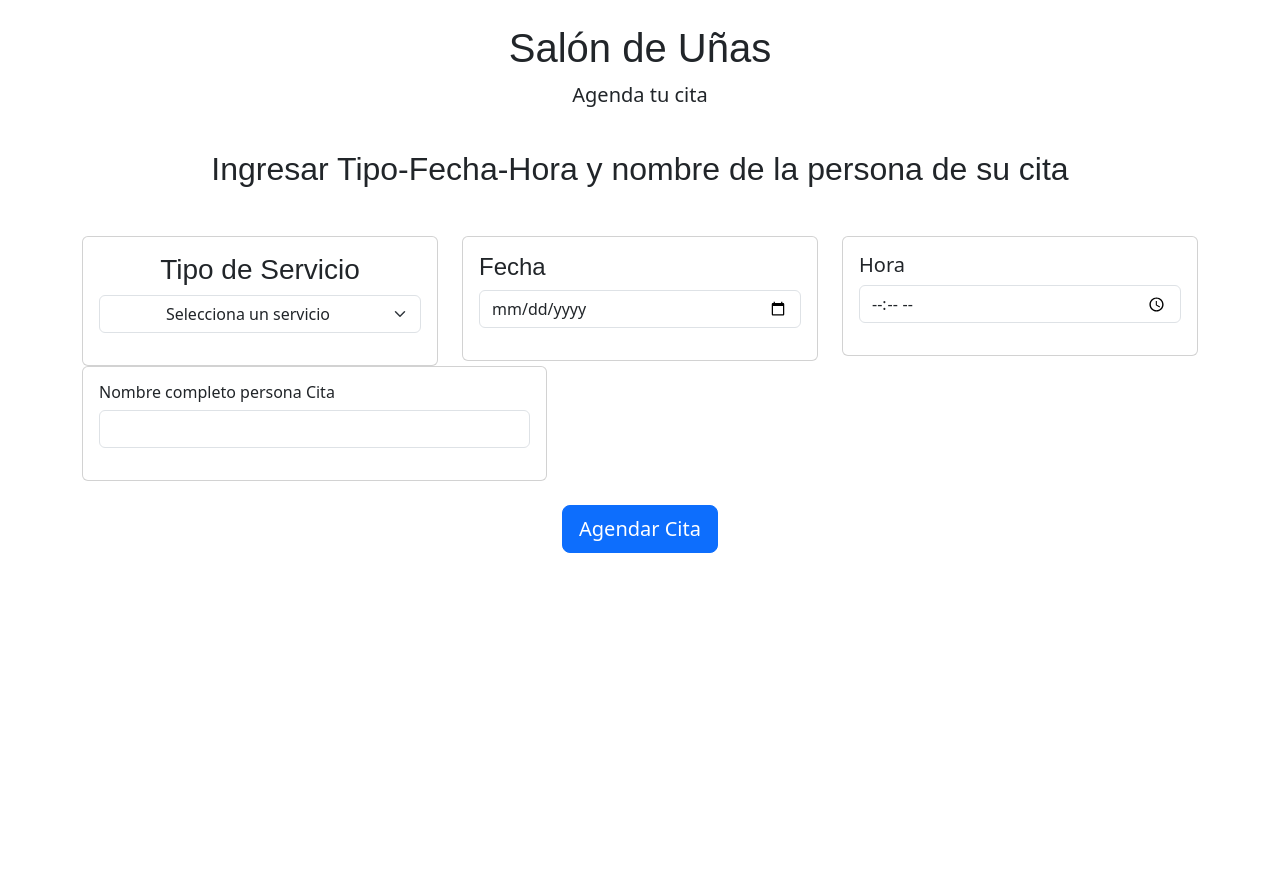
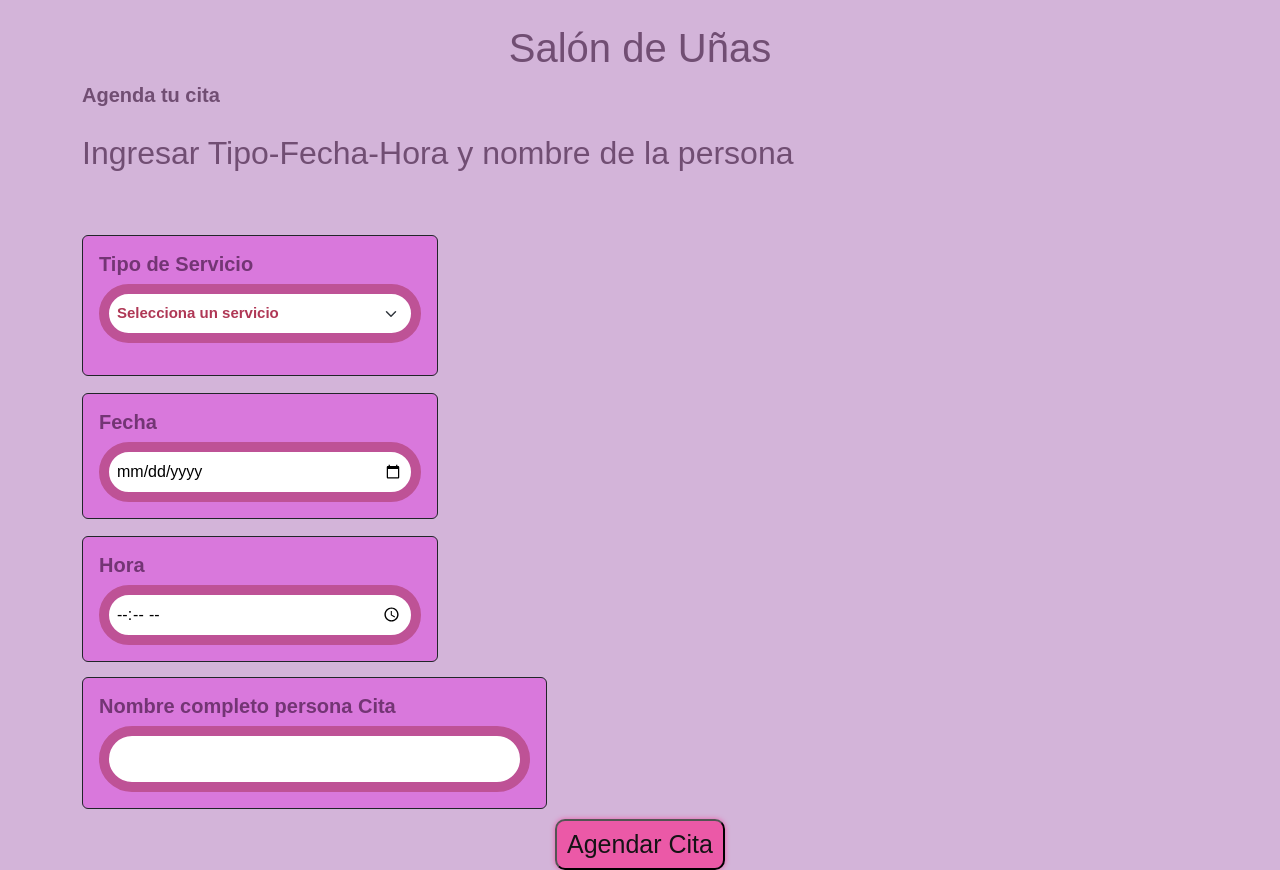
Before and after one commit to SebastianAlcantarr/flask_, a Flask app: page / in a window 1280 px wide. Before the commit the page ends 553 px from the top, so only its background shows below. Run offline with Flask 3, Linux system fonts and the light colour scheme; some libraries are stand-ins or nearby versions.

Commit message:
cambio en el html

```diff
--- a/app.py
+++ b/app.py
@@ -1,11 +1,10 @@
 from flask import Flask, render_template, request, jsonify
-from db import add_citas,get_citas
+from db import agregar_citas,get_citas
 app = Flask(__name__)
 
 @app.route('/')
 def index():
     return render_template('index.html')
-
 
 @app.route('/api/appointments', methods=['GET'])
 def get_appointments_api():
@@ -22,11 +21,12 @@ def get_appointments_api():
 def book_appointment():
     try:
         data = request.get_json()
-        add_citas(data['service_type'], data['date'], data['time'],data['nombre'])
+        agregar_citas(data['service_type'], data['date'], data['time'],data['nombre'])
         return jsonify({'status': 'success'})
     except Exception as e:
-        print("⚠Error en la API /api/book:", e)
+        print("Error en la API /api/book:", e)
         return jsonify({'error': 'Error interno del servidor'}), 500
+
 
 if __name__ == '__main__':
     app.run(debug=True)
--- a/db.py
+++ b/db.py
@@ -5,7 +5,7 @@ DATABASE_URL = "postgresql://basedatos:yULK0ktGBtQcvVB6oRIpdpQ8omFgaiFt@dpg-d1df
 
 conn = psycopg2.connect(DATABASE_URL, sslmode='require')
 
-def add_citas(service_type, date, time,nombre):
+def agregar_citas(service_type, date, time,nombre):
     conn = psycopg2.connect(DATABASE_URL, sslmode='require')
     c = conn.cursor()
     c.execute('''
--- a/static/script.js
+++ b/static/script.js
@@ -1,5 +1,3 @@
-
-
 function mostrarPopup(texto, color = '#28a745') {
   const div = document.getElementById('mensaje-popup');
   div.textContent = texto;
@@ -21,6 +19,7 @@ const div = document.getElementById('mensaje-popup');
     div.style.display = 'none';
   }, 1500);
 }
+
     document.addEventListener('DOMContentLoaded', function () {
       document.getElementById('bookAppointment').addEventListener('click', async function () {
         const serviceType = document.getElementById('serviceType').value;
@@ -32,7 +31,6 @@ const div = document.getElementById('mensaje-popup');
           llenarCampos('Por favor, completa todos los campos.');
           return;
         }
-
         try {
           const response = await fetch('/api/book', {
             method: 'POST',
--- a/static/styles.css
+++ b/static/styles.css
@@ -1,17 +1,13 @@
 /* styles.css */
 body {
     font-family: 'Poppins', sans-serif;
+    background-color: rgba(8, 3, 85, 0.264)
 }
 
-h1{
-    font-family: 'Poppins', sans-serif;
-    color: deeppink;
-    text-align: center;
-}
 
 h2{
-     font-family: 'Poppins', sans-serif;
-    color: mediumvioletred;
+     font-family: "Popppins", sans-serif;
+    color: rgb(25, 8, 121);
     text-align: center;
 }
 
@@ -35,3 +31,56 @@ h5{
 select{
     text-align: center;
 }
+
+p{
+    font-family: 'Poppins', sans-serif;
+    color:mediumpurple;
+    text-align: center;
+    font-size:12px;
+    font-weight: bold;
+}
+
+
+#servicio{
+    font-family: 'Poppins', sans-serif;
+    color:rgb(175, 55, 85);
+    text-align: center;
+    font-size:15px;
+    font-weight: bold;
+    text-align: left;
+}
+
+.card-title{
+    font-family: 'Poppins', sans-serif;
+    color:rgb(175, 55, 85);
+    text-align: center;
+    font-size:20px;
+    font-weight: bold;
+    text-align: left;
+}
+
+#NOMBRE{
+    font-family: 'Poppins', sans-serif;
+    color:rgb(41, 19, 100);
+    text-align: center;
+    font-size:20px;
+    font-weight: bold;
+    text-align: left;
+}
+
+
+#boton_agendar{
+    font-family: 'Poppins', sans-serif;
+color:rgb(25, 0, 255);
+font-size:12;
+}
+
+
+.btn-conteiner {
+    display: flex;
+    justify-content: center;
+    --color-text: #151315;
+    --color-background: #ff13818f;
+    --color-outline: #ff145b80;
+    --color-shadow: #71156be1;
+  }
--- a/templates/index.html
+++ b/templates/index.html
@@ -4,26 +4,108 @@
   <meta charset="UTF-8" />
   <meta name="viewport" content="width=device-width, initial-scale=1.0"/>
   <title>Salón de Uñas</title>
-  <link rel="stylesheet" href="{{ url_for('static', filename='styles.css') }}">
-  <link href="https://cdn.jsdelivr.net/npm/bootstrap@5.3.0/dist/css/bootstrap.min.css" rel="stylesheet" />
+  <link rel="stylesheet" href="/static/styles.css">
+ <link href="https://cdn.jsdelivr.net/npm/bootstrap@5.3.7/dist/css/bootstrap.min.css" rel="stylesheet" />
 
+
+ <style>
+body {
+    font-family: 'Poppins', sans-serif;
+    background-color: rgba(112, 13, 134, 0.305)
+}
+
+h1{
+    font-family: 'Poppins', sans-serif;
+    color: rgba(41, 5, 41, 0.582);
+    text-align: center;
+}
+
+.text-center,h3{
+  font-family: 'Poppins', sans-serif;
+    color: rgba(41, 5, 41, 0.582);
+    text-align: center;
+}
+
+#servicio{
+  width: 100%;
+    padding: 8px;
+    border: 10px solid #be5296;
+    border-radius: 100px;
+    font-family: 'Poppins', sans-serif;
+}
+
+.card-title ,h2{
+  font-family: 'Poppins', sans-serif;
+    color: rgba(41, 5, 41, 0.582);
+    text-align: left;
+}
+
+.card {
+  display: flex;
+  flex-direction: column;
+  background-color: rgba(223, 79, 223, 0.582);
+  border-color: currentColor;
+  margin-top: 15px;
+}
+
+.row {
+    display:flex;
+    flex-direction: column;
+    gap: 2px;  /* Espacio entre los cards */
+}
+
+
+input[type="date"],input[type="nombre"],input[type="time"]{
+    width: 100%;
+    padding: 8px;
+    border: 10px solid #be5296;
+    border-radius: 100px;
+    font-family: 'Poppins', sans-serif;
+}
+
+
+.btn-conteiner {
+    display: flex;
+    justify-content: center;
+    --color-text: #151315;
+    --color-background: #ff13818f;
+    --color-outline: #ff145b80;
+    --color-shadow: #71156be1;
+  }
+
+
+  .btn-content {
+    display: inline;
+    align-items: center;
+    padding: 5px 10px;
+    margin-top: 10px;
+    text-decoration: none;
+    font-family: 'Poppins', sans-serif;
+    font-weight: 6;
+    font-size: 25px;
+    color: var(--color-text);
+    background: var(--color-background);
+    border-radius: 10px;
+    box-shadow: 0 0 0.2em 0 var(--color-background);
+  }
+
+ </style>
 </head>
 <body>
   <div class="container">
     <header class="text-center py-4">
       <h1>Salón de Uñas</h1>
-      <p class="lead">Agenda tu cita</p>
+      <p class="card-title">Agenda tu cita</p>
     </header>
       <h2>
           Ingresar Tipo-Fecha-Hora y nombre de la persona
-          de su cita
       </h2>
     <div class="row mt-5">
       <div class="col-md-4">
         <div class="card">
           <div class="card-body">
             <h3 class="card-title">Tipo de Servicio</h3>
-            <select id="serviceType" class="form-select mb-3">
+            <select id="servicio" class="form-select mb-3">
               <option value="">Selecciona un servicio</option>
               <option value="manicure">Manicure</option>
               <option value="pedicure">Pedicure</option>
@@ -34,11 +116,14 @@
         </div>
       </div>
 
+
+
+
       <div class="col-md-4">
         <div class="card">
           <div class="card-body">
             <h4 class="card-title">Fecha</h4>
-            <input type="date" id="appointmentDate" class="form-control mb-3" />
+            <input type="date" id="appointmentDate"  />
           </div>
         </div>
       </div>
@@ -47,7 +132,7 @@
         <div class="card">
           <div class="card-body">
             <h5 class="card-title">Hora</h5>
-            <input type="time" id="appointmentTime" class="form-control mb-3" />
+            <input type="time" id="appointmentTime" />
           </div>
         </div>
       </div>
@@ -58,34 +143,15 @@
         <div class="card">
           <div class="card-body">
             <h6 class="card-title">Nombre completo persona Cita</h6>
-            <input type="name" id="appointmentname" class="form-control mb-3" />
+            <input type="nombre" id="NOMBRE"/>
           </div>
         </div>
       </div>
     </div>
-
-
-  <div id="mensaje-popup" style="
-  display: none;
-  position: fixed;
-  top: 20px;
-  left: 50%;
-  transform: translateX(-50%);
-  background-color: #f0f0f0;
-  color: #000;
-  border: 1px solid #ccc;
-  padding: 15px 25px;
-  border-radius: 8px;
-  box-shadow: 0 4px 6px rgba(0,0,0,0.2);
-  font-size: 16px;
-  z-index: 9999;
-"></div>
-
-
-    <div class="text-center mt-4">
-      <button id="bookAppointment" class="btn btn-primary btn-lg">Agendar Cita</button>
+    <div class="btn-conteiner">
+      <button id="btn-conteiner" class="btn-content">Agendar Cita</button>
     </div>
-  <!-- Tu script directamente aquí -->
+  <!-- JAVASCRIPT -->
 <script src="/static/script.js"></script>
 
 </body>
```
